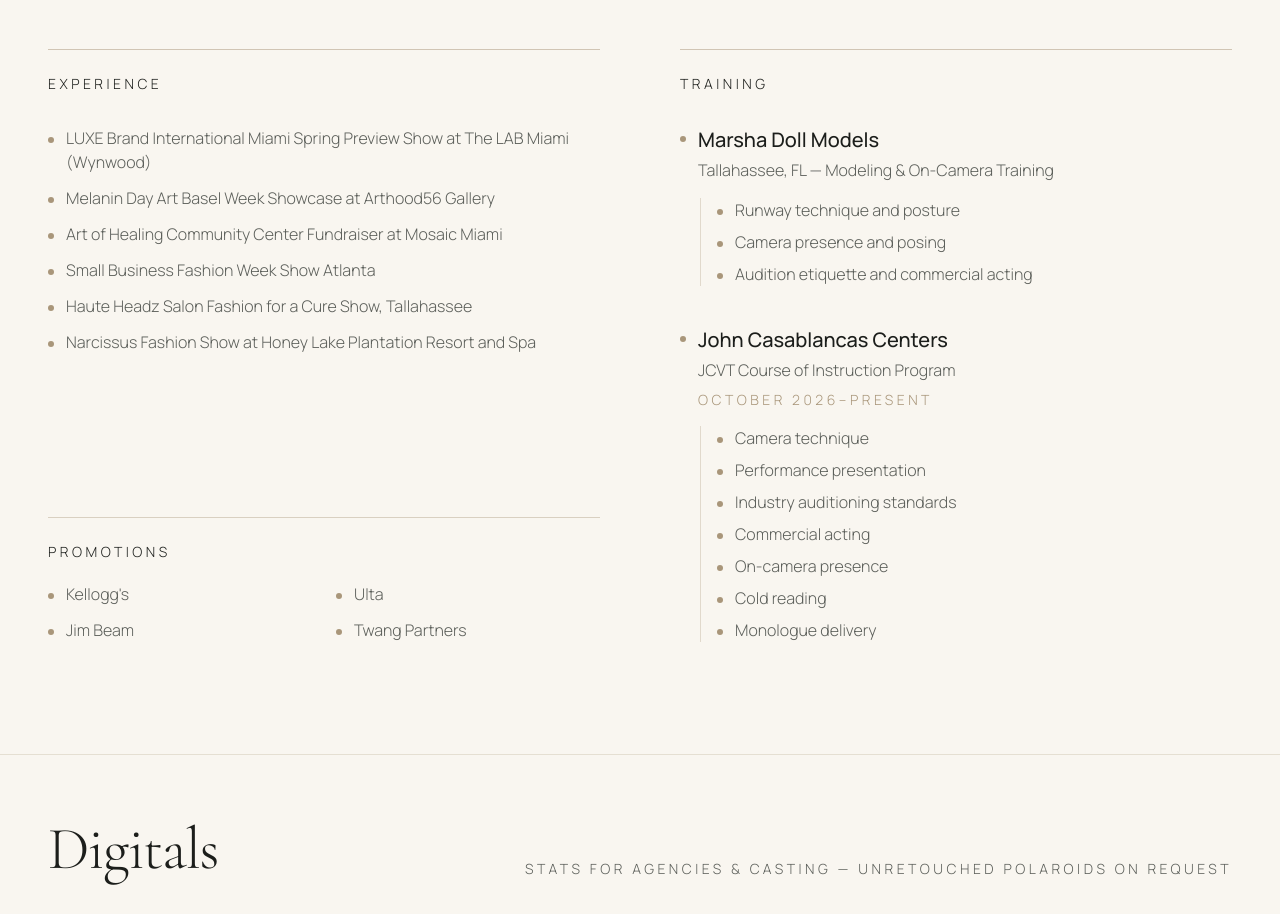
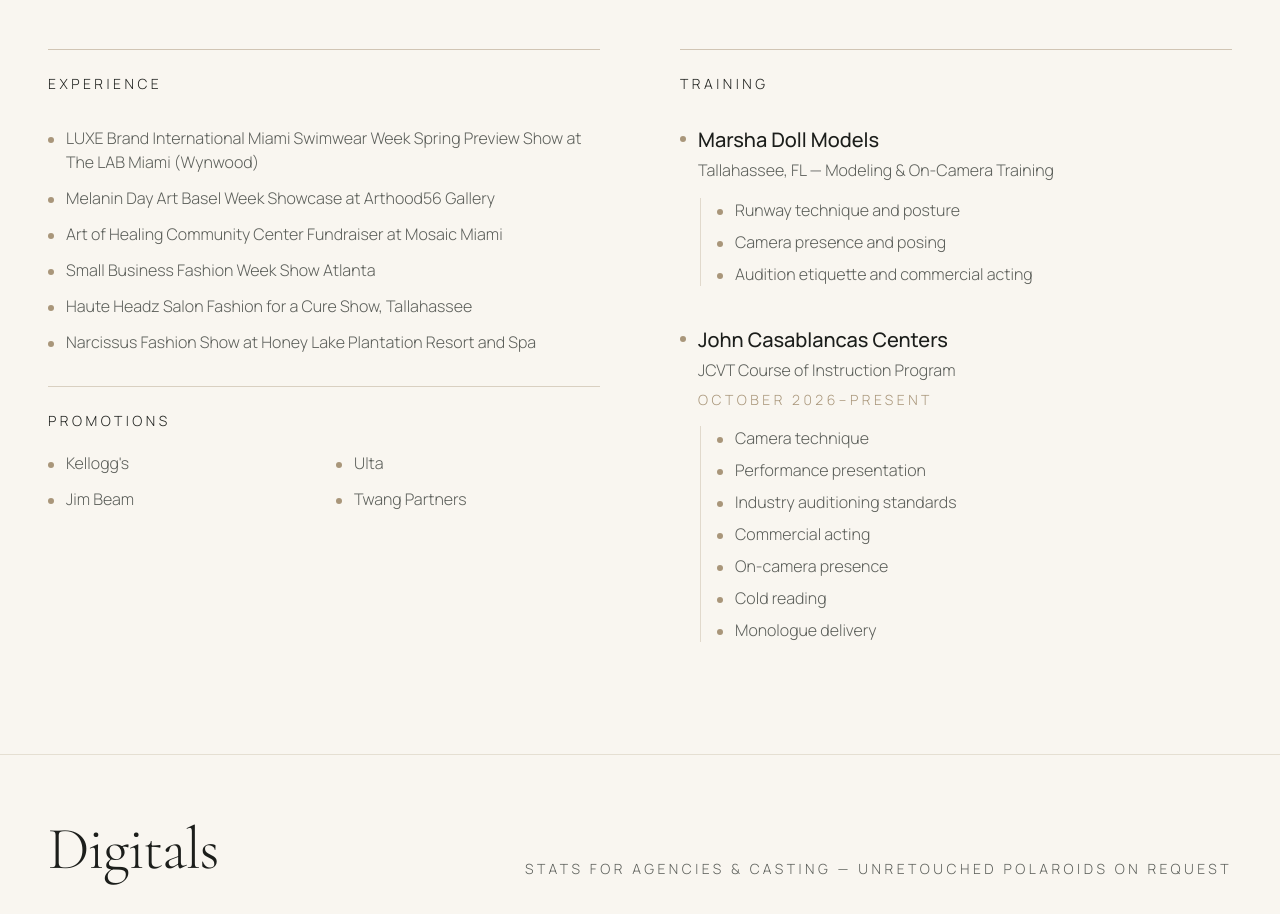
Before and after one commit to holygmusic-svg/chantae, a React (Create React App) app in the folder frontend/: page / in a window 1280 px wide. Shown: the part 2220-3134 px from the top of the page. Built offline with nearby package versions, Linux system fonts and the light colour scheme.

Commit message:
Correct LUXE Swimwear Week credit and raise Promotions closer to Experience

```diff
--- a/frontend/src/components/Resume.jsx
+++ b/frontend/src/components/Resume.jsx
@@ -2,7 +2,7 @@
 import { FloraMark } from "./Logo";
 
 const experience = [
-  "LUXE Brand International Miami Spring Preview Show at The LAB Miami (Wynwood)",
+  "LUXE Brand International Miami Swimwear Week Spring Preview Show at The LAB Miami (Wynwood)",
   "Melanin Day Art Basel Week Showcase at Arthood56 Gallery",
   "Art of Healing Community Center Fundraiser at Mosaic Miami",
   "Small Business Fashion Week Show Atlanta",
@@ -74,7 +74,7 @@
                 <Bullet key={entry}>{entry}</Bullet>
               ))}
             </ul>
-            <div className="mt-auto pt-8">
+            <div className="mt-8">
               <div className="border-t border-[#A9967A]/40 pt-6">
                 <h3 className="label-ed text-[#1C1E1B] mb-5">Promotions</h3>
                 <ul className="grid grid-cols-1 sm:grid-cols-2 gap-x-6 gap-y-3 text-sm md:text-base leading-relaxed font-light text-[#5C5F5A]">
```
